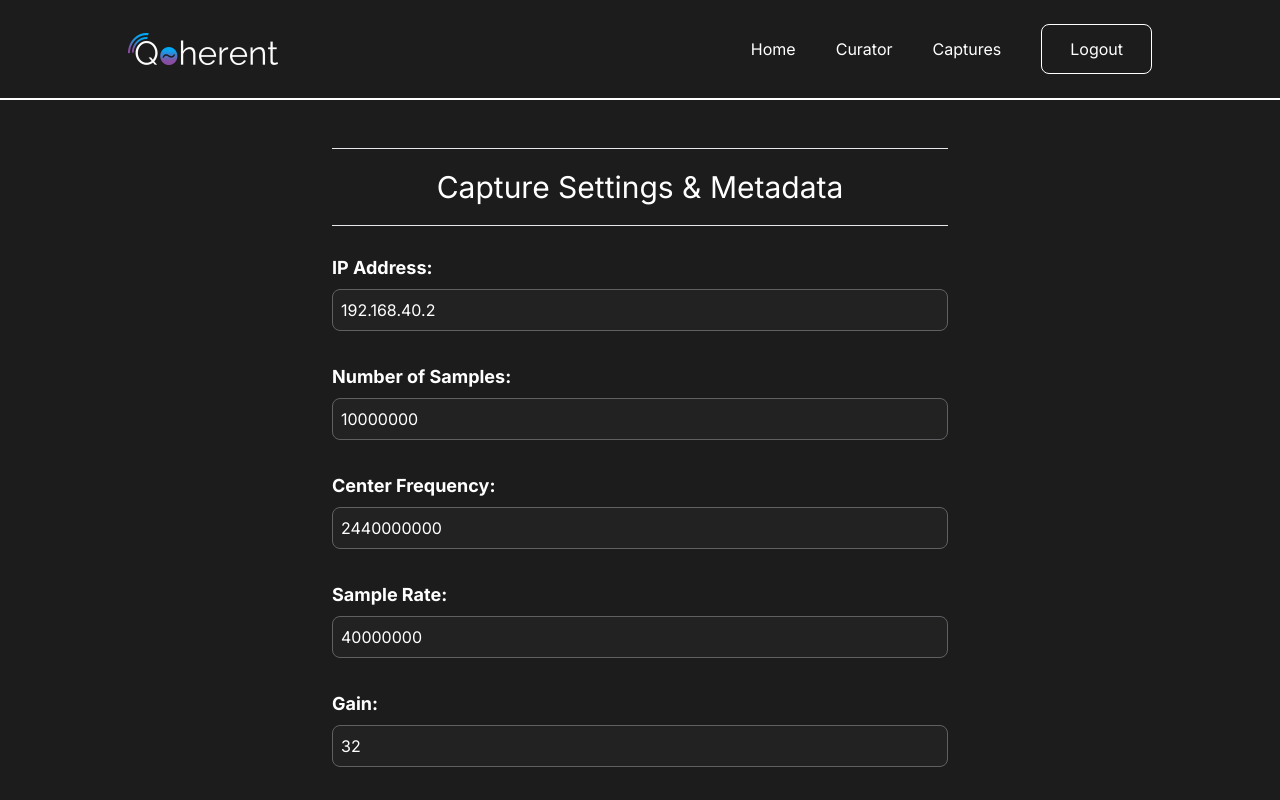
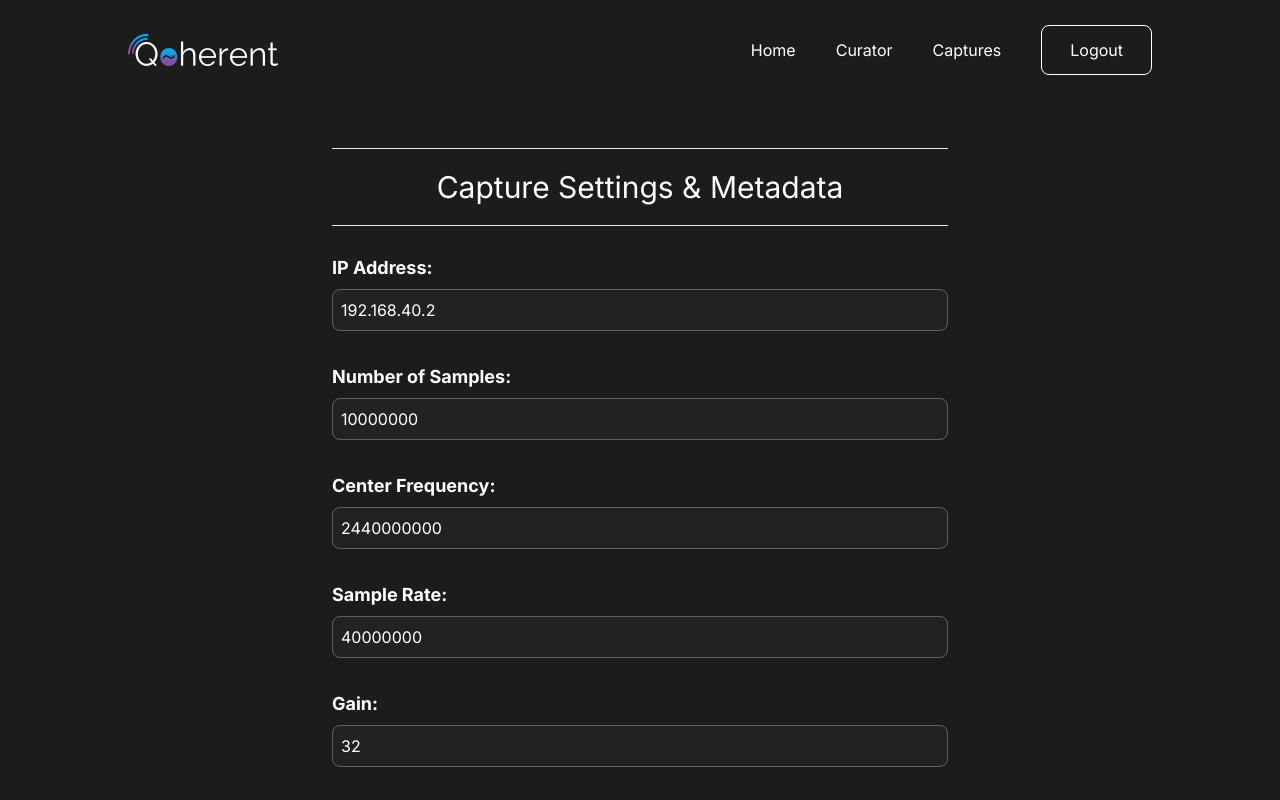
Before and after one commit to Subti/nextjs-web-curator, a Next.js app: page / in a window 1280 px wide. Shown: the top 800 px of the page. Built offline with nearby package versions, Linux system fonts and the light colour scheme.

Commit message:
Remove bottom border

```diff
--- a/src/app/components/Header.tsx
+++ b/src/app/components/Header.tsx
@@ -11,7 +11,7 @@ export default function Header() {
   };
 
   return (
-    <div className="fixed top-0 text-4xl text-white flex relative w-full h-[100px] bg-transparent border-b-2 border-white justify-between items-center pl-[8rem] pr-[8rem] mb-4">
+    <div className="fixed top-0 text-4xl text-white flex relative w-full h-[100px] bg-transparent justify-between items-center pl-[8rem] pr-[8rem] mb-4">
       <a
         href="https://www.qoherent.ai"
         target="_blank"
```
